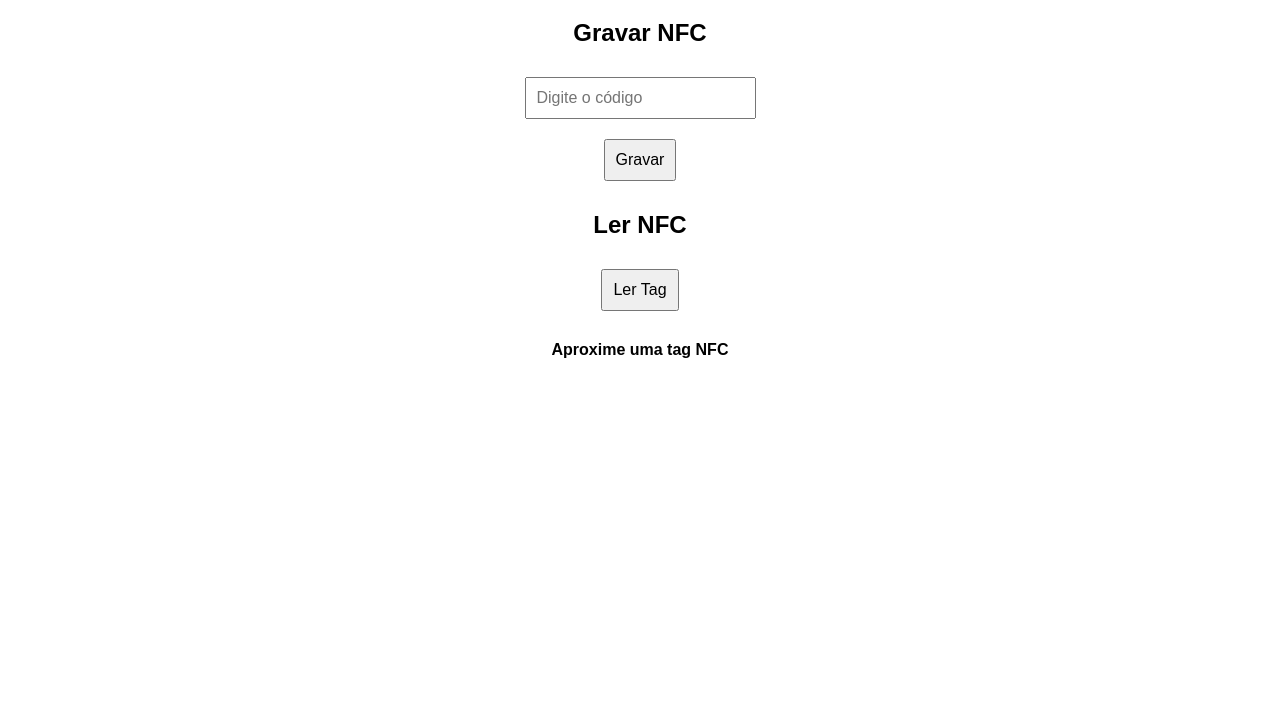
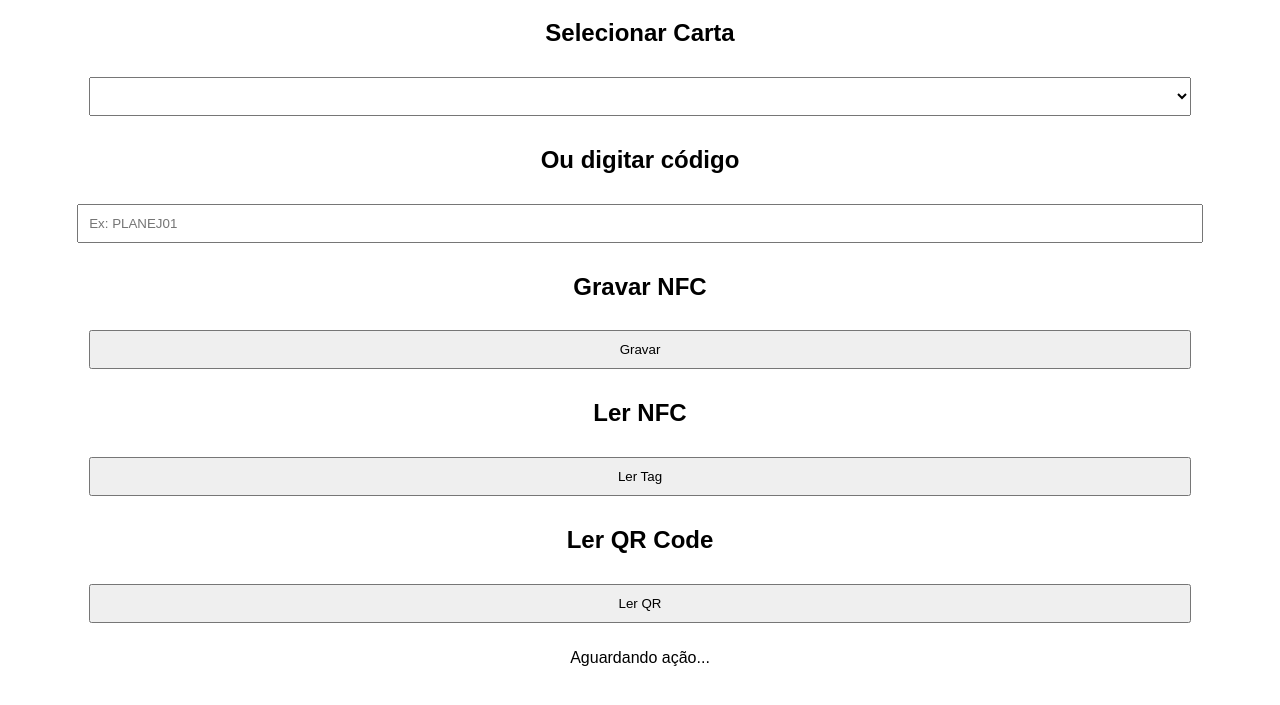
Before and after one commit to psimichelalves-ai/NFCUtil, a plain HTML site: page index.html in a window 1280 px wide. Shown: the part 89-794 px from the top of the page. Drawn offline with Linux system fonts and the light colour scheme.

Commit message:
Update index.html

```diff
--- a/index.html
+++ b/index.html
@@ -8,43 +8,48 @@
   <link rel="manifest" href="manifest.json">
   <meta name="theme-color" content="#000000">
 
+  <!-- Biblioteca QR Code -->
+  <script src="https://unpkg.com/html5-qrcode"></script>
+
   <style>
-    body {
-      font-family: Arial;
-      padding: 20px;
-      text-align: center;
-    }
-    input, button {
-      padding: 10px;
-      margin: 10px;
-      font-size: 16px;
-    }
-    #resultado {
-      margin-top: 20px;
-      font-weight: bold;
-    }
+    body { font-family: Arial; text-align: center; padding: 20px; }
+    select, input, button { padding: 10px; margin: 10px; width: 90%; }
+    #descricao { font-weight: bold; margin-top: 10px; }
+    #reader { width: 300px; margin: auto; }
   </style>
 </head>
 <body>
 
 <h1>NFCUtil</h1>
 
+<!-- SELECT -->
+<h2>Selecionar Carta</h2>
+<select id="cartas"></select>
+<p id="descricao"></p>
+
+<!-- INPUT MANUAL -->
+<h2>Ou digitar código</h2>
+<input type="text" id="codigoManual" placeholder="Ex: PLANEJ01">
+
+<!-- BOTÕES -->
 <h2>Gravar NFC</h2>
-  <input type="text" id="codigo" placeholder="Digite o código">
-  <br>
 <button onclick="gravarNFC()">Gravar</button>
 
 <h2>Ler NFC</h2>
 <button onclick="lerNFC()">Ler Tag</button>
 
-  <p id="resultado">Aproxime uma tag NFC</p>
+<h2>Ler QR Code</h2>
+<button onclick="iniciarQR()">Ler QR</button>
+
+<div id="reader"></div>
+
+<p id="resultado">Aguardando ação...</p>
 
 <script src="app.js"></script>
 
 <script>
 if ('serviceWorker' in navigator) {
-      navigator.serviceWorker.register('./service-worker.js')
-        .then(() => console.log('Service Worker registrado'));
+  navigator.serviceWorker.register('./service-worker.js');
 }
 </script>
 
```
Lines whose indentation alone changed are shown as unchanged.
